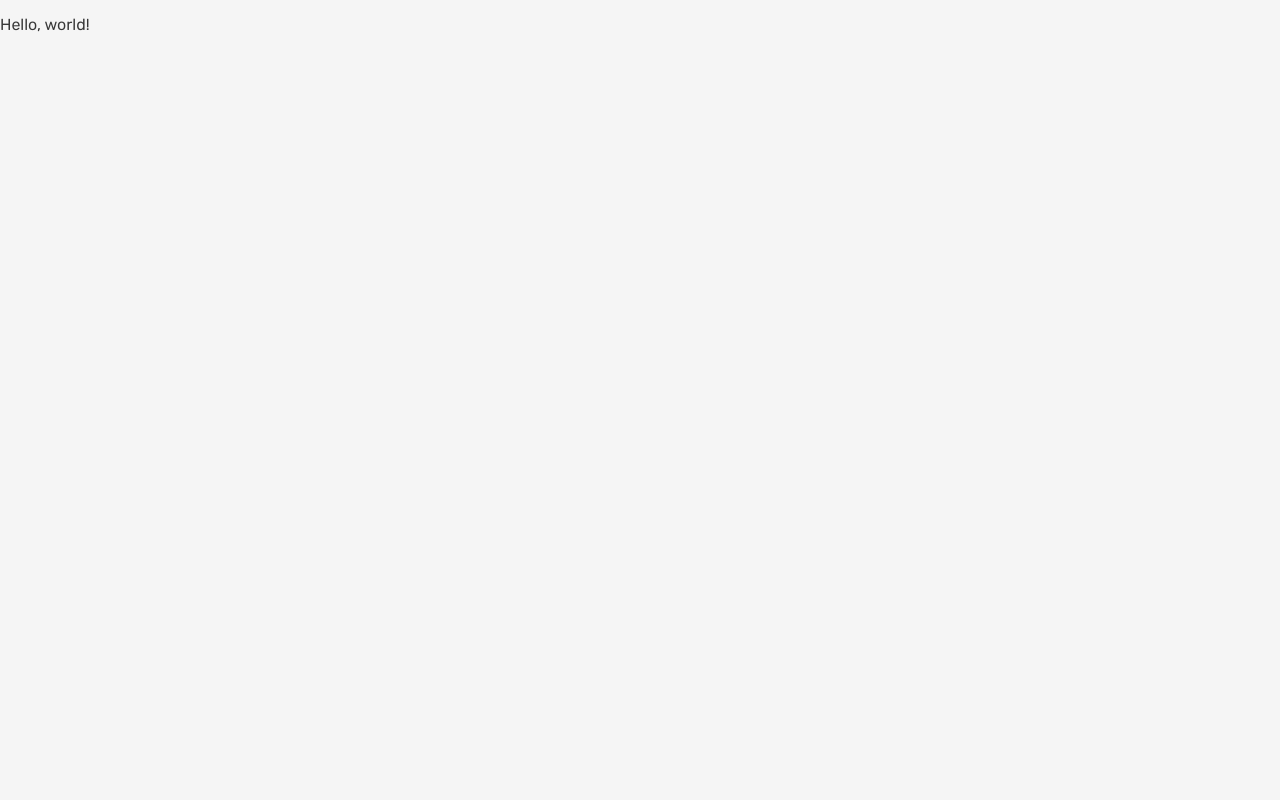
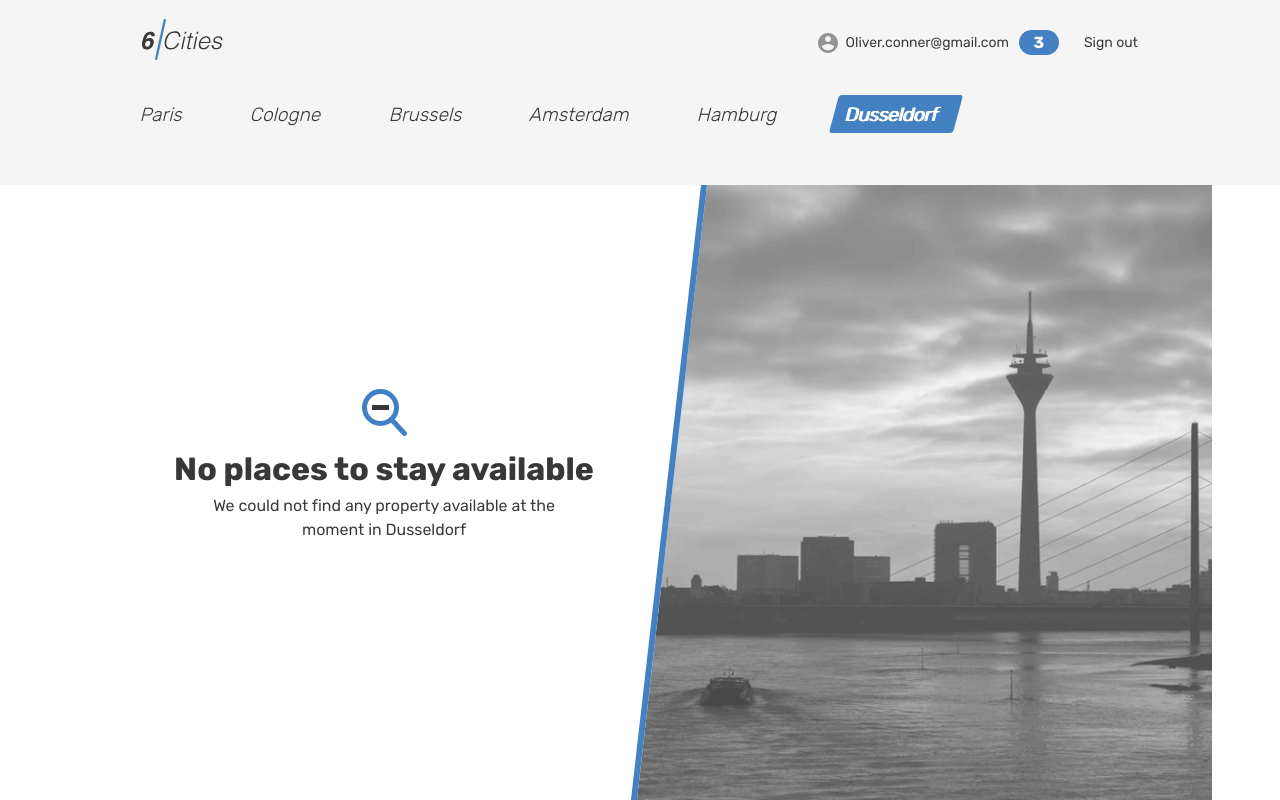
Before and after one commit to BSIACS/2010835-six-cities-10, a React (Create React App) app in the folder project/: page / in a window 1280 px wide. Built offline with nearby package versions, Linux system fonts and the light colour scheme.

Commit message:
Add main page component

```diff
--- a/project/src/components/app/app.tsx
+++ b/project/src/components/app/app.tsx
@@ -1,5 +1,11 @@
-function App(): JSX.Element {
-  return <p>Hello, world!</p>;
+import { MainPage } from '../../pages/main/main-page';
+
+type AppProps = {
+  errorsCount: number;
+}
+
+function App({errorsCount} : AppProps): JSX.Element {
+  return <MainPage errorsCount={errorsCount}/>;
 }
 
 export default App;
--- a/project/src/index.tsx
+++ b/project/src/index.tsx
@@ -1,6 +1,10 @@
 import React from 'react';
 import ReactDOM from 'react-dom/client';
 import App from './components/app/app';
+
+const Settings = {
+  ERROR_COUNT: 3,
+};
 
 const root = ReactDOM.createRoot(
   document.getElementById('root') as HTMLElement,
@@ -8,6 +12,8 @@
 
 root.render(
   <React.StrictMode>
-    <App />
+    <App
+      errorsCount = {Settings.ERROR_COUNT}
+    />
   </React.StrictMode>,
 );
--- /dev/null
+++ b/project/src/pages/main/main-page.tsx
@@ -0,0 +1,96 @@
+type MainPageProps = {
+  errorsCount: number;
+}
+
+export function MainPage({errorsCount} : MainPageProps) : JSX.Element{
+
+  return (
+    <>
+      <div style={{display: 'none'}}>
+        <svg xmlns="http://www.w3.org/2000/svg"><symbol id="icon-arrow-select" viewBox="0 0 7 4"><path fillRule="evenodd" clipRule="evenodd" d="M0 0l3.5 2.813L7 0v1.084L3.5 4 0 1.084V0z"></path></symbol><symbol id="icon-bookmark" viewBox="0 0 17 18"><path d="M3.993 2.185l.017-.092V2c0-.554.449-1 .99-1h10c.522 0 .957.41.997.923l-2.736 14.59-4.814-2.407-.39-.195-.408.153L1.31 16.44 3.993 2.185z"></path></symbol><symbol id="icon-star" viewBox="0 0 13 12"><path fillRule="evenodd" clipRule="evenodd" d="M6.5 9.644L10.517 12 9.451 7.56 13 4.573l-4.674-.386L6.5 0 4.673 4.187 0 4.573 3.549 7.56 2.483 12 6.5 9.644z"></path></symbol></svg>
+      </div>
+
+      <div className="page page--gray page--main">
+        <header className="header">
+          <div className="container">
+            <div className="header__wrapper">
+              <div className="header__left">
+                <a className="header__logo-link header__logo-link--active">
+                  <img className="header__logo" src="img/logo.svg" alt="6 cities logo" width="81" height="41"></img>
+                </a>
+              </div>
+              <nav className="header__nav">
+                <ul className="header__nav-list">
+                  <li className="header__nav-item user">
+                    <a className="header__nav-link header__nav-link--profile" href="#">
+                      <div className="header__avatar-wrapper user__avatar-wrapper">
+                      </div>
+                      <span className="header__user-name user__name">Oliver.conner@gmail.com</span>
+                      <span className="header__favorite-count">3</span>
+                    </a>
+                  </li>
+                  <li className="header__nav-item">
+                    <a className="header__nav-link" href="#">
+                      <span className="header__signout">Sign out</span>
+                    </a>
+                  </li>
+                </ul>
+              </nav>
+            </div>
+          </div>
+        </header>
+
+        <main className="page__main page__main--index page__main--index-empty">
+          <h1 className="visually-hidden">Cities</h1>
+          <div className="tabs">
+            <section className="locations container">
+              <ul className="locations__list tabs__list">
+                <li className="locations__item">
+                  <a className="locations__item-link tabs__item" href="#">
+                    <span>Paris</span>
+                  </a>
+                </li>
+                <li className="locations__item">
+                  <a className="locations__item-link tabs__item" href="#">
+                    <span>Cologne</span>
+                  </a>
+                </li>
+                <li className="locations__item">
+                  <a className="locations__item-link tabs__item" href="#">
+                    <span>Brussels</span>
+                  </a>
+                </li>
+                <li className="locations__item">
+                  <a className="locations__item-link tabs__item">
+                    <span>Amsterdam</span>
+                  </a>
+                </li>
+                <li className="locations__item">
+                  <a className="locations__item-link tabs__item" href="#">
+                    <span>Hamburg</span>
+                  </a>
+                </li>
+                <li className="locations__item">
+                  <a className="locations__item-link tabs__item tabs__item--active" href="#">
+                    <span>Dusseldorf</span>
+                  </a>
+                </li>
+              </ul>
+            </section>
+          </div>
+          <div className="cities">
+            <div className="cities__places-container cities__places-container--empty container">
+              <section className="cities__no-places">
+                <div className="cities__status-wrapper tabs__content">
+                  <b className="cities__status">No places to stay available</b>
+                  <p className="cities__status-description">We could not find any property available at the moment in Dusseldorf</p>
+                </div>
+              </section>
+              <div className="cities__right-section"></div>
+            </div>
+          </div>
+        </main>
+      </div>
+    </>
+  );
+}
```
